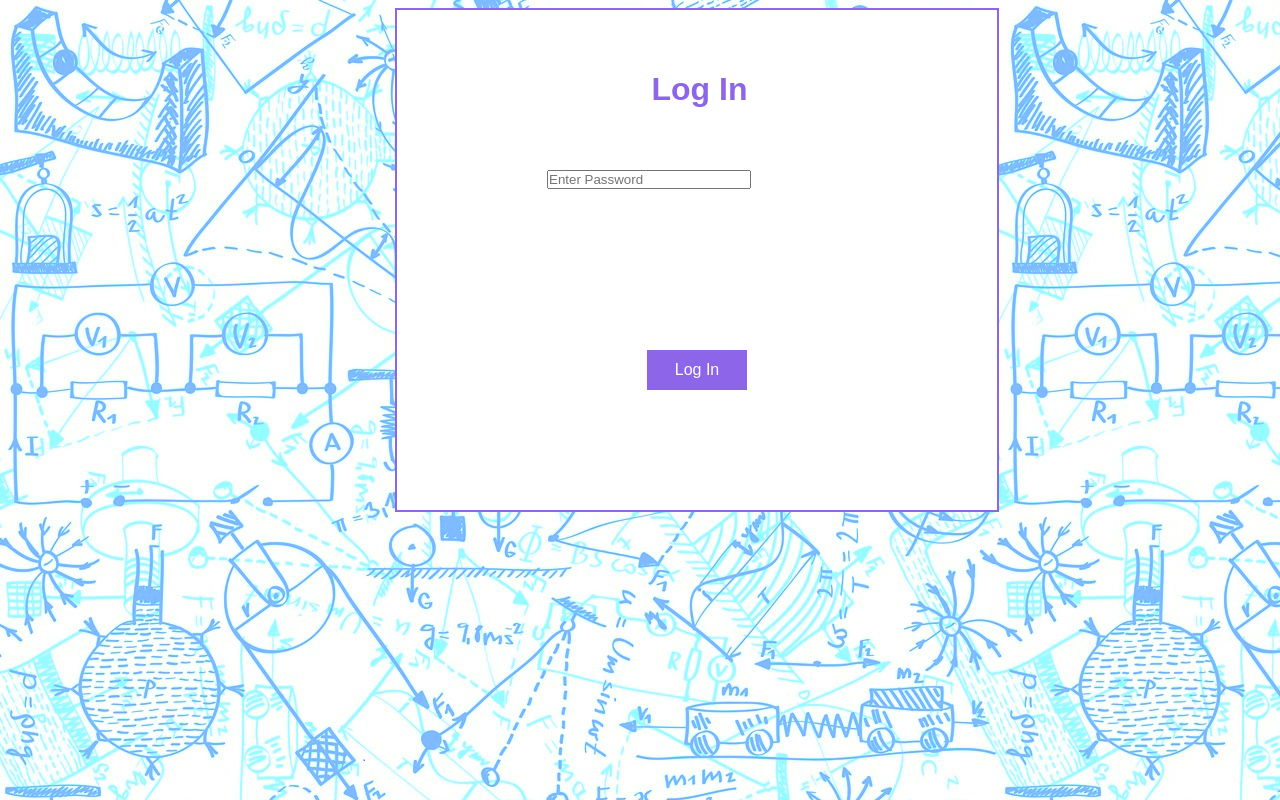
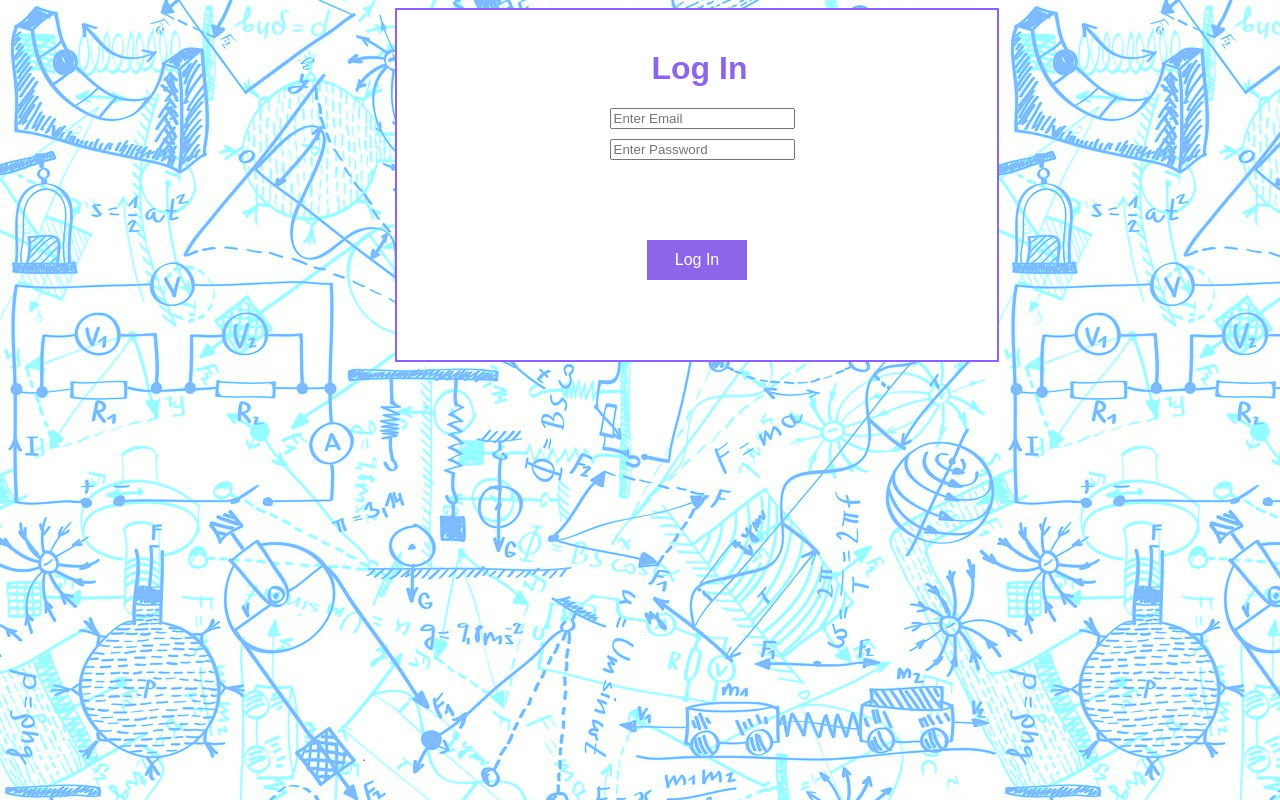
Before and after one commit to yevheniydomin/project, a website: page public/login.html in a window 1280 px wide. Drawn offline with Linux system fonts and the light colour scheme.

Commit message:
some css changes

```diff
--- a/public/login.html
+++ b/public/login.html
@@ -12,6 +12,7 @@
     <form action="/login" name="loginForm" method="post">
       <div class="smallBox">
         <h1>Log In</h1>
+        <div class="div-input">
           <input
             type="email"
             id="email"
@@ -19,16 +20,26 @@
             placeholder="Enter Email"
             required
           />
+        </div>
+        <div class="div-input">
           <input
-          type="password"
+            type=" password"
             id="password"
             name="password"
             placeholder="Enter Password"
             required
           />
-        <button type="submit" class="bigButton" id="loginSubmit" value="submit">
+        </div>
+        <div class="div-buttons">
+          <button
+            type="submit"
+            class="bigButton"
+            id="loginSubmit"
+            value="submit"
+          >
             Log In
           </button>
+        </div>
       </div>
     </form>
   </body>
--- a/public/style.css
+++ b/public/style.css
@@ -38,8 +38,9 @@ h1 {
   text-align: center;
   font-family: Arial;
   position: relative;
-  top: 35px;
+  margin-top: 35px;
 }
+
 h3 {
   padding-left: 5px;
   padding-top: 5px;
@@ -73,16 +74,17 @@ div {
   height: 400px; /*height of the box*/
   position: absolute; /*when the box moves nothing else is affected*/
   top: 35%; /*position from the top (higher percentage further down)*/
-  left: 41.7%; /*position from the left (higher percentage further right)*/
+  left: 43.7%; /*position from the left (higher percentage further right)*/
   border: solid 3px #8c65e9; /*border size and colour*/
   margin: -100px 0 0 -100px; /*makes the box move with the screen size*/
   border-radius: 800px; /* rounded corners */
 }
 
 .smallBox {
+  display: block;
   background: white; /*background colour*/
   width: 600px; /*width of the box*/ /*height of the box*/
-  height: 500px;
+  height: 350px;
   position: center;
   margin-top: 0 auto; /*when the box moves nothing else is affected*/
   /*position from the left (higher percentage further right)*/
@@ -118,6 +120,10 @@ div {
 
 /* button characteristics */
 
+.div-buttons {
+  position: relative;
+}
+
 .header {
   margin-top: 20px;
   margin-bottom: 40px;
@@ -138,7 +144,7 @@ div {
   border: solid #8c65e9 2px;
 }
 
-.bigButton #play{
+.bigButton #play {
   background-color: #8c65e9;
   position: relative;
   top: 115px;
@@ -153,7 +159,6 @@ div {
 }
 
 /* button positions */
-
 
 #play:hover {
   animation: shake 0.82s cubic-bezier(0.36, 0.07, 0.19, 0.97) both;
@@ -184,13 +189,13 @@ div {
   }
 }
 
- #loginSubmit {
+#loginSubmit {
   background-color: #8c65e9;
   color: white;
   border: black;
   width: 100px;
   height: 40px;
-  margin: 5px 5px;
+  margin: 75px 25px;
   padding: 4px 6px;
   font-size: 16px;
   display: inline-block;
@@ -198,10 +203,9 @@ div {
   font-size: 16px;
   border: solid #8c65e9 2px;
   position: relative;
-  top: 250px;
 }
 
- #signupSubmit {
+#signupSubmit {
   background-color: #8c65e9;
   color: white;
   border: black;
@@ -232,7 +236,14 @@ div {
 
 /* ----------------------SIGNING IN REQUIRMENTS------------------------*/
 /*centers the username and password requirments for login and signup pages*/
-input[type="email"] {
+
+.div-input {
+  display: block;
+  width: 600px;
+  text-align: center;
+  margin-top: 10px;
+}
+/* input[type="email"] {
   position: absolute;
   margin: 75px -95px;
   padding: 0px;
@@ -244,7 +255,7 @@ input[type="password"] {
   margin: 75px -95px;
   padding: 0px;
   width: 200px;
-}
+} */
 
 input[id="passwordRepeat"] {
   position: absolute;
```
Also changed, not shown: controllers/play.js (line endings or trailing spaces), public/index.html (line endings or trailing spaces). Lines whose indentation alone changed are shown as unchanged.
